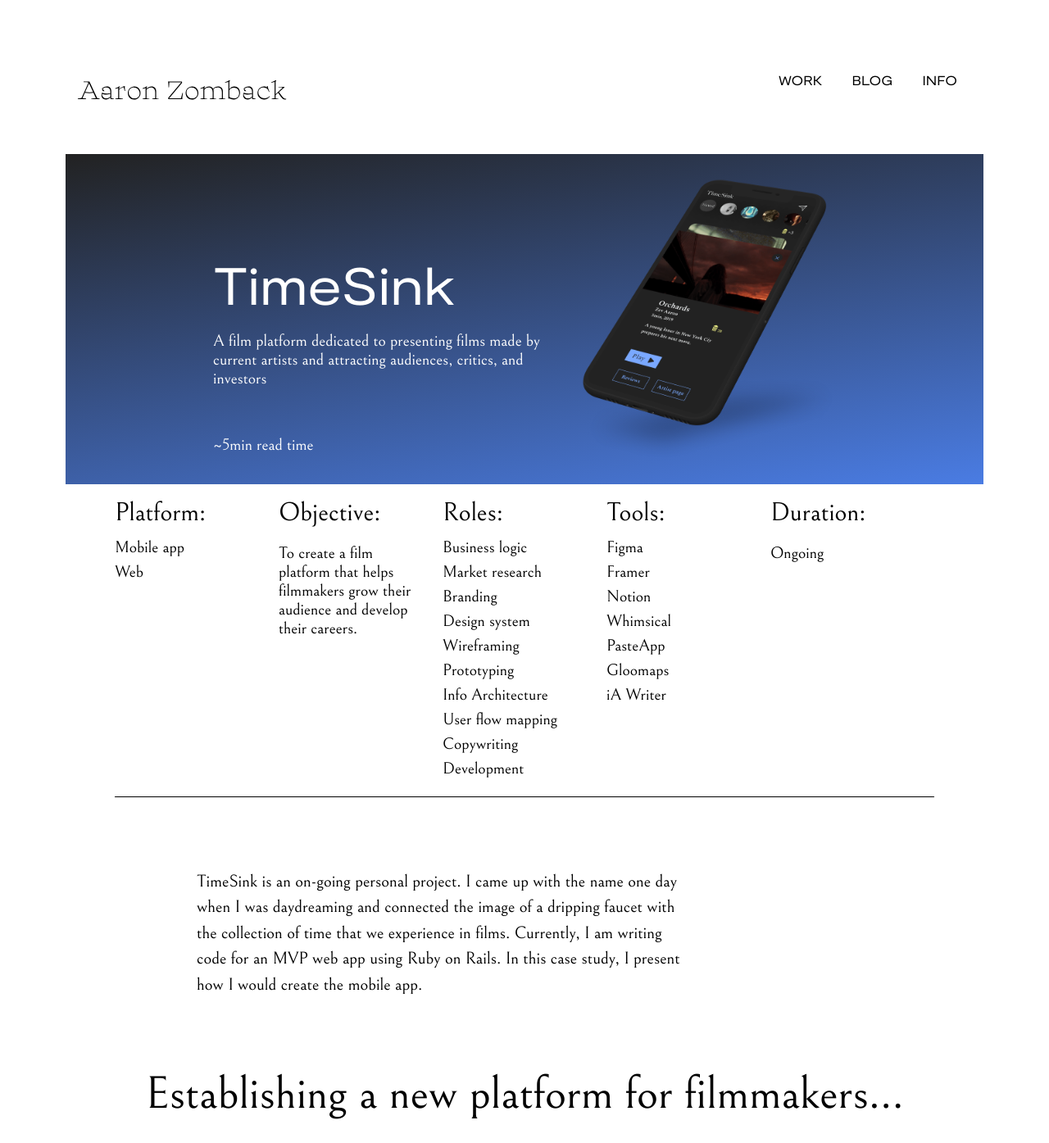
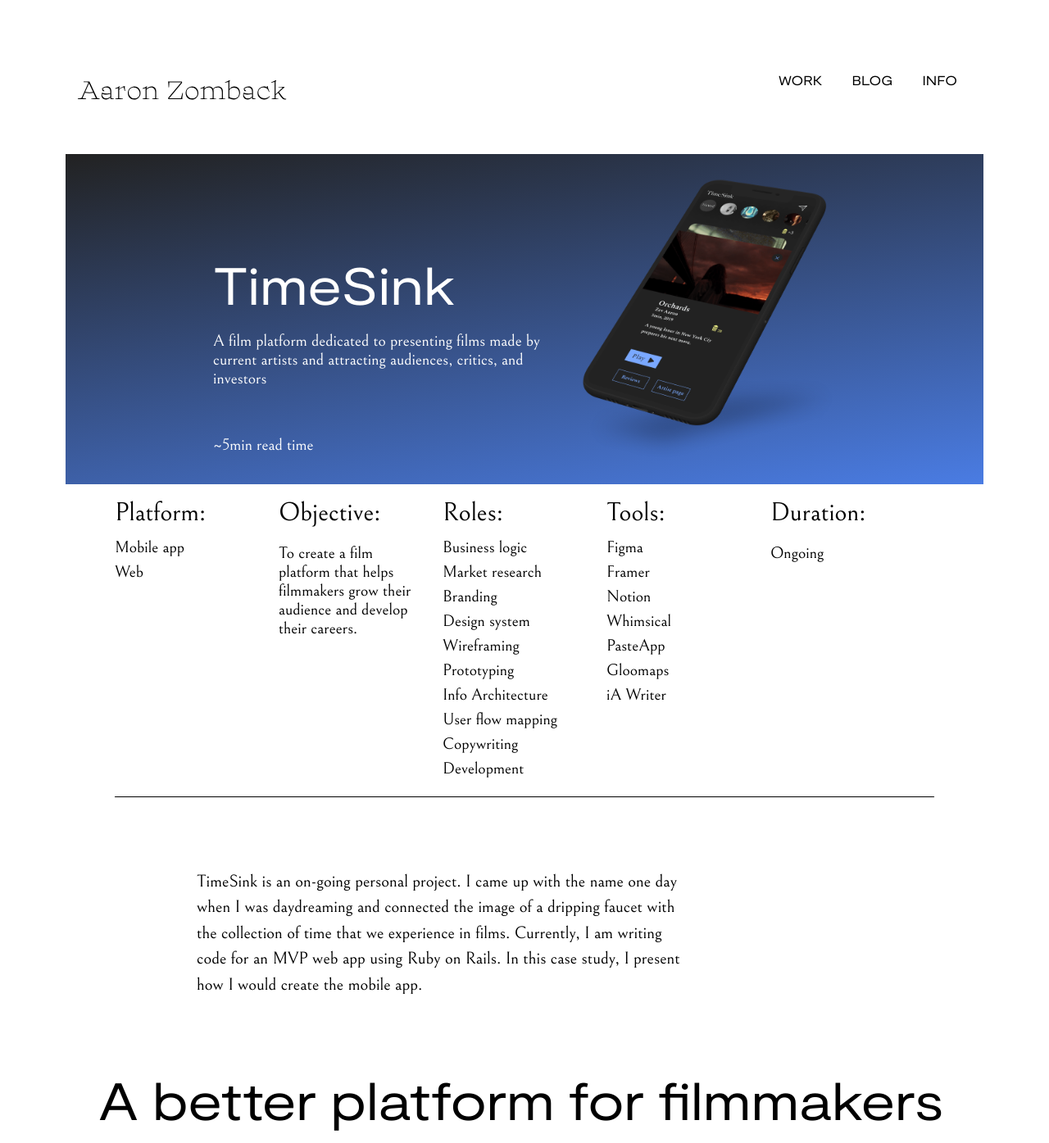
Before and after one commit to aaronzomback/design-portfolio, a Jekyll site: the page built from timesink.html, in a window 1280 px wide. Shown: the top 1395 px of the page at 82% size. Built offline with Jekyll 4.4.1, drawn with Linux system fonts in a browser that asks for light colours; some of the changed text lies outside the part shown; grey boxes are pictures that could not be loaded.

Commit message:
larger font

```diff
--- a/_sass/_timesink.scss
+++ b/_sass/_timesink.scss
@@ -47,14 +47,19 @@
   margin-left: auto;
   margin-right: auto;
   margin-top: 120px;
+  font-family: $front-font;
+  margin-bottom: 32px;
 }
 
-div.researching-conversations h3 {
+div.researching-conversations h2 {
   width: 700px;
   margin-left: auto;
   margin-right: auto;
-  margin-bottom: 32px;
+  margin-bottom: 88px;
+  font-family: $front-font;
 }
+
+
 
 div.logos {
 
@@ -67,7 +72,7 @@
   margin-bottom: 96px;
 
   img {
-    width: 60%;
+    width: 50%;
     text-align: center;
     display: inline-grid;
 
@@ -199,8 +204,12 @@
 
 }
 
-div.west {
+div.West {
   margin-top: 0;
+  margin-left: 40px;
+  h1 {
+    font-family: $front-font;
+  }
 }
 
 section.prologue {
@@ -219,8 +228,8 @@
     img {
       margin-top: 0;
       display: block;
-      width: 75%;
-      margin-right: 24px;
+      width: 85%;
+      margin-right: 64px;
     }
 
 
@@ -233,9 +242,9 @@
 
     .prologue-paragraph {
       line-height: 1.67;
-      font-size: 24px;
-      margin-right: 200px;
-      width: 600px;
+      font-size: 27px;
+      margin-right: 56px;
+      width: 700px;
 
 
       p {
@@ -282,6 +291,7 @@
     margin-top: 0;
     font-size: 27px;
     line-height: 1.67;
+    margin-right: 0;
 
 
 
@@ -291,6 +301,21 @@
       margin-top: 0;
     }
 
+  }
+
+  div.research-photo {
+    margin-right: 80px;
+
+    p.source {
+      margin-top: 0;
+      font-size: 12px;
+      float: right;
+    }
+    img {
+      display: block;
+      width: 120%;
+      margin-bottom:0;
+    }
   }
 
   div.process-research {
@@ -323,8 +348,17 @@
   text-align: left;
 }
 
+
 .research-img h5 {
   width: 600px;
+  margin-left: auto;
+  margin-right: auto;
+}
+
+.conversation-quote {
+  width: 800px;
+  margin-top: 80px;
+  border-bottom: 1px solid black;
   margin-left: auto;
   margin-right: auto;
 }
@@ -364,8 +398,9 @@
       margin-top: 8px;
     }
 
-    h5 {
+    h1 {
       margin-bottom: 24px;
+      font-family: $front-font;
     }
 
     p {
--- a/timesink.html
+++ b/timesink.html
@@ -71,24 +71,23 @@
 
 
 <div class="West">
-    <h2 style="text-align:center">Establishing a new platform for filmmakers...</h2>
+    <h1 style="text-align:left">A better platform for filmmakers</h1>
 </div>
 
 <section class="prologue">
+      <div class="prologue-paragraph">
+        <p> For creators, the film industry can seem daunting. With no direct pathway towards finding an audience, independent filmmakers are encouraged to become self-reliant on distribution which often results in creating rugged individualism and tireless self-promotion.<br> <br>
+        As media becomes easier to produce and consume, it paradoxically becomes more difficult for independent filmmakers to connect with audiences because it's easy to get lost among the 'noise' as there's just so much content out there. <br> <br> I got the idea of creating a new platform called TimeSink that would help filmmakers connect with audiences by improving the experience of film festivals and art-house cinemas into an online network.<br> <br>
+      </div>
       <div class="prologue-image">
           <img src="/assets/img/anxiety2.jpg" alt="empty-cinema">
           <p>
             For many filmmakers promoting their film and trying to find audiences can be difficult and overwhelming.
           </p>
           </div>
-
-      <div class="prologue-paragraph">
-        <p> For creators, the film industry can seem daunting. With no direct pathway towards finding an audience, independent filmmakers are encouraged to become self-reliant on distribution which often results in creating rugged individualism and tireless self-promotion.<br> <br>
-        As media becomes easier to produce and consume, it paradoxically becomes more difficult for audiences to find and appreciate independent film from current artists because there's just so much content out there. <br> <br> I got the idea of creating a new platform called TimeSink that would help filmmakers connect with audiences by transforming the experience of film festivals and art-house cinemas into an online network.<br> <br>
-      </div>
 </section>
 
-<h2 class="filmmaker-conversations">Conversations between anonymous filmmakers on reddit, nofilmschool.com, and indiewire...</h2>
+<h2 class="filmmaker-conversations">Conversations between filmmakers on reddit, nofilmschool, and indiewire</h2>
 <div class="logos">
   <img src="/assets/img/reddit.svg" alt="reddit">
   <img src="/assets/img/nofilmschool.svg" alt="nofilmschool">
@@ -96,30 +95,37 @@
 </div>
 
 <section class="research-img">
+  <div class="conversation-quote">
     <img src="/assets/img/creamrise.png" alt="timesink-research">
     <h5>"There has to be a place where the cream can rise and right now I don't see a lot of opportunities for that to happen anymore."<h5>
+  </div>
+  <div class="conversation-quote">
     <img src="/assets/img/value.png" alt="">
     <h5>"In the old days, the only way you could get your movie in front of an audience was to enter it into a film festival. But now you can put your work online and promote it yourself."<h5>
+  </div>
+  <div class="conversation-quote">
     <img src="/assets/img/fee.png" alt="">
       <h5>"They cynically use our submission fees to generate revenue, and in many cases, don't even bother to watch the films."<h5>
+  </div>
 </section>
 
 
+
 <div class="researching-conversations">
-  <h3 style="text-align:left">Researching conversations was more efficient than conducting surveys and personal interviews</h3>
+    <h2 style="text-align:left">Key Takeaways</h2>
 </div>
 <section class="research">
 <div class="research-text">
 <ul>
 <li>Film festivals still represent a large market for filmmakers</li>
+<li>There are only a handful of festivals that are able to provide the value that filmmakers expect: large audiences, distribution deals, industry connections</li>
 <li>Many filmmakers are becoming disillusioned with the lack of transparency from festivals.</li>
 <li>Filmmakers want festivals to help grow their audience and introduce them to potential benefactors</li>
 </ul>
 </div>
-<div class="research-title">
+<div class="research-photo">
 
 </div>
-
 </section>
 
 <div class="eraserhead">
@@ -142,7 +148,7 @@
 
 <section class="problem">
   <div class="problem-text">
-    <h5 style="text-align:left">CONTEXT IS KEY</h5>
+    <h1 style="text-align:left">CONTEXT IS KEY</h1>
     <p>
      As we see in art museums, art-house cinemas, and other galleries, the environment and context that art is experienced in plays a significant role in how the artwork is perceived. Creating a dedicated space for films to redirect filmmakers away from massive sites like YouTube, and will help focus audience expectations and shine a valuable spotlight on both the films and its creators.<br> <br> Instead of more opportunities for self-monetization or self-distribution, filmmakers need more support and a healthy atmosphere where their work can flourish. This way they don't have to be casted on the same level as cheap entertainment.  <br> <br>This is where I think TimeSink can become successful. By leveraging the flaws in the current film festival model, this type of a film platform is not in competition with TikTok, Netflix, or YouTube, but instead its mission will be to develop honesty, transparency, and respect in a niche marketplace to support the present and future generations of filmmakers.</p>
   </div>
```
Also changed, not shown: assets/img/youtube.png (added). Lines whose indentation alone changed are shown as unchanged.
